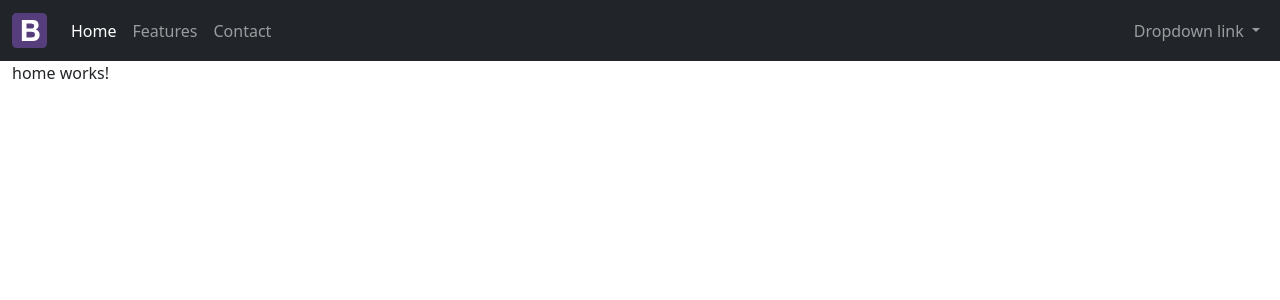
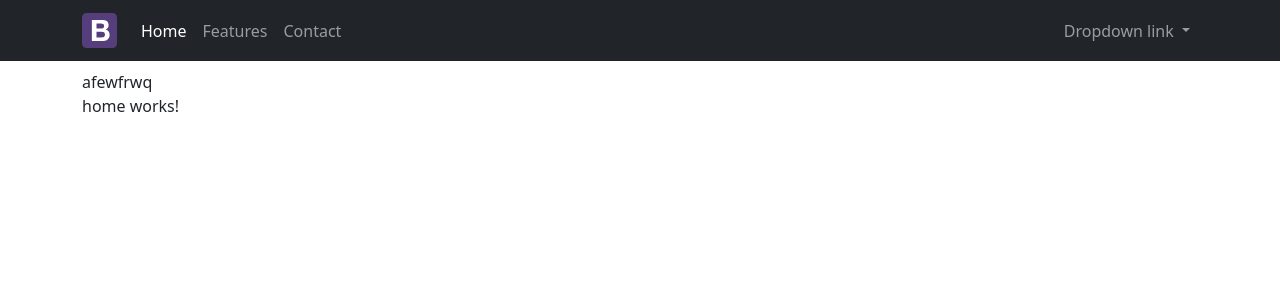
Before and after one commit to rafaelinfante/angular17, an Angular app: page / in a window 1280 px wide. Shown: the top 300 px of the page. Built offline with nearby package versions, Linux system fonts and the light colour scheme.

Commit message:
Using fixed top navbar and fixing home route

```diff
--- a/src/app/app.component.html
+++ b/src/app/app.component.html
@@ -1,5 +1,5 @@
-<nav class="navbar navbar-expand-md navbar-dark bg-dark">
-  <div class="container-fluid">
+<nav class="navbar fixed-top navbar-expand-md navbar-dark bg-dark ">
+  <div class="container">
     <a class="navbar-brand" href="#">
        <img src="assets/images/bootstrap.svg" alt="Bootstrap" height="35" >
     </a>
@@ -9,7 +9,7 @@
     <div class="collapse navbar-collapse" id="navbarNavDropdown">
       <ul class="navbar-nav">
         <li class="nav-item">
-          <a class="nav-link active" aria-current="page" routerLink="">Home</a>
+          <a class="nav-link active" aria-current="page" routerLink="/">Home</a>
         </li>
         <li class="nav-item">
           <a class="nav-link" routerLink="features">Features</a>
@@ -33,6 +33,7 @@
     </div>
   </div>
 </nav>
-<div class="container-fluid">
+<div class="container">
+  afewfrwq
   <router-outlet></router-outlet>
 </div>
--- a/src/app/app.component.ts
+++ b/src/app/app.component.ts
@@ -13,5 +13,5 @@ import {FeaturesComponent} from "./features/features.component";
   styleUrl: './app.component.css'
 })
 export class AppComponent {
-  title = 'angular17';
+
 }
--- a/src/styles.css
+++ b/src/styles.css
@@ -1 +1,3 @@
-/* You can add global styles to this file, and also import other style files */
+body {
+  padding-top: 70px;
+}/* You can add global styles to this file, and also import other style files */
```
